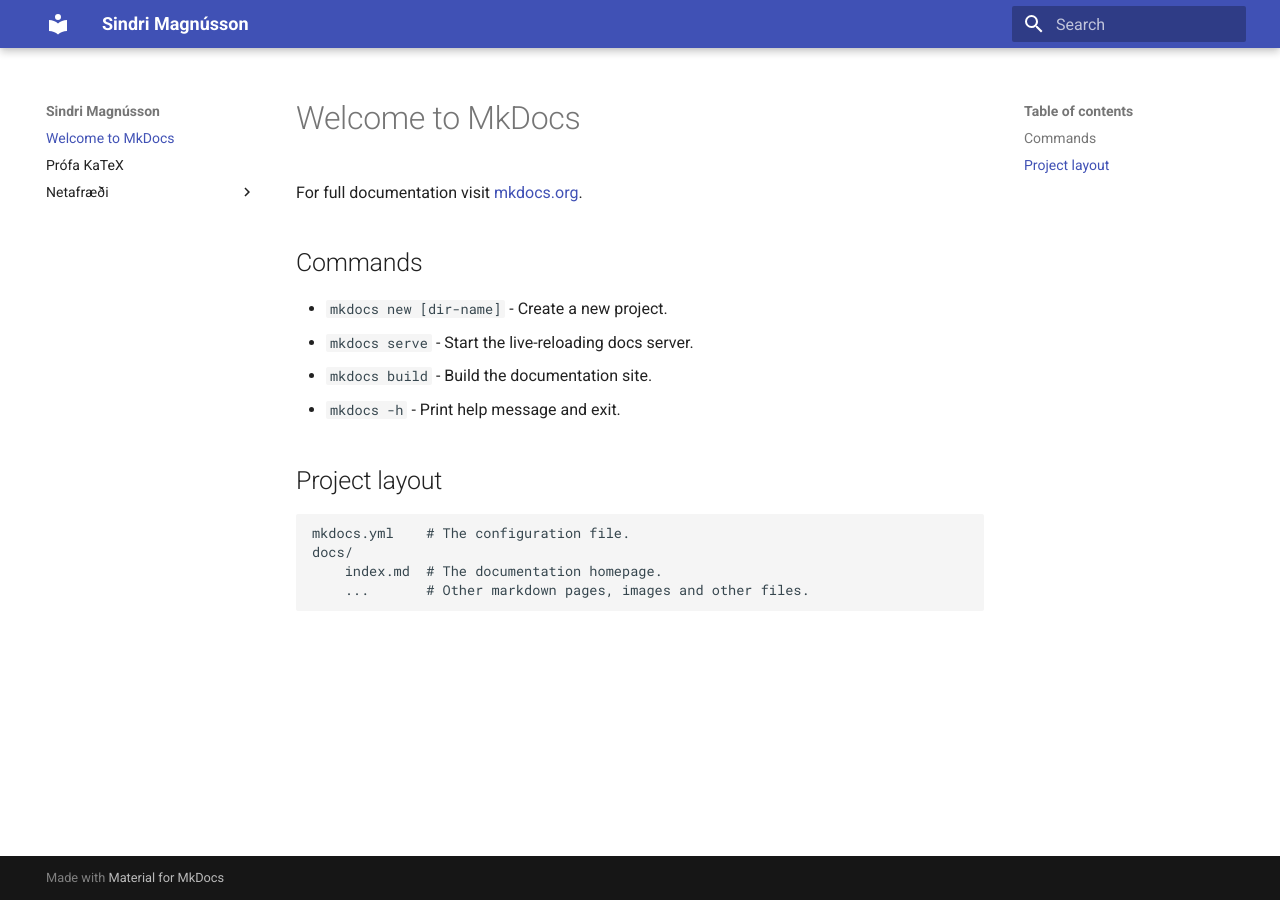
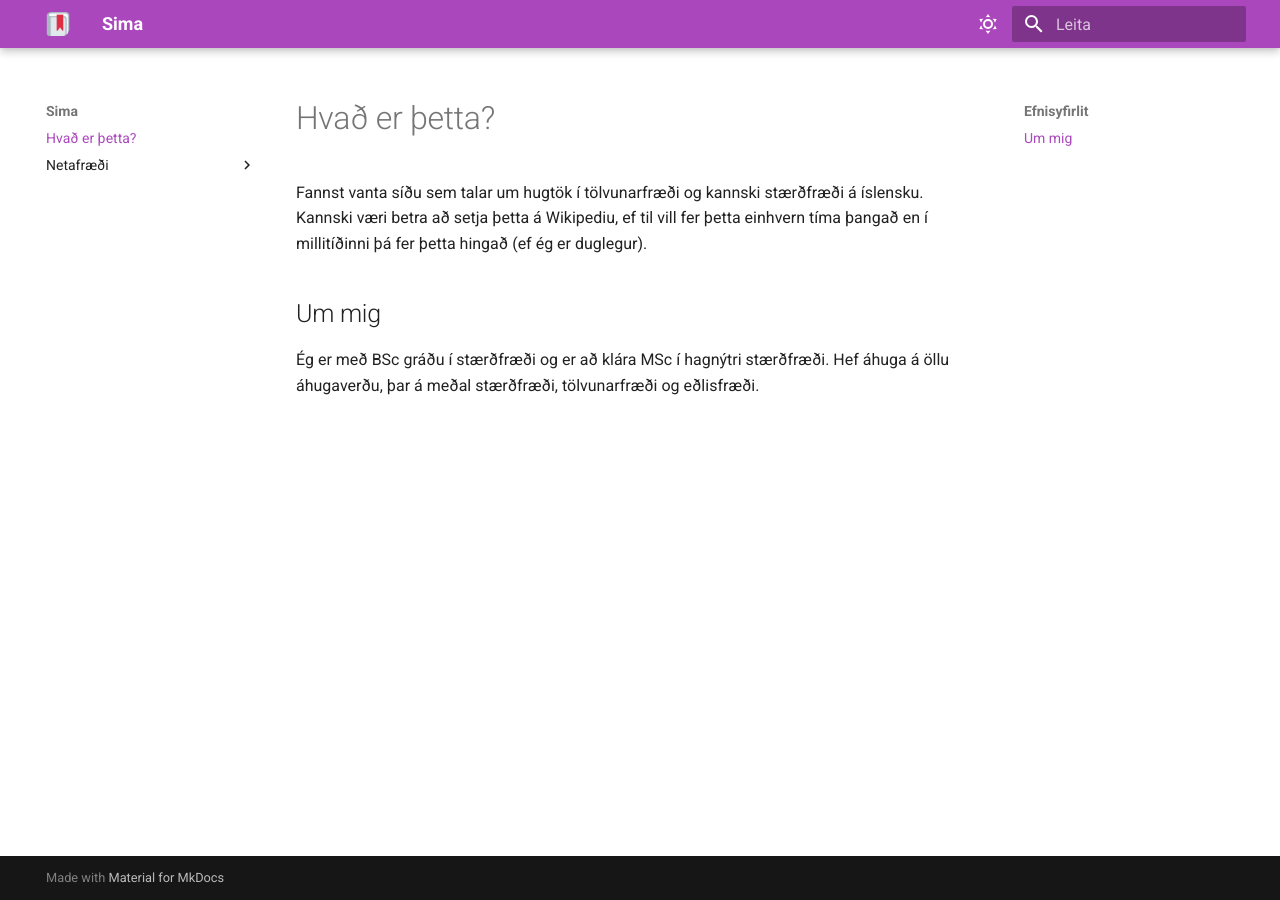
Before and after one commit to sindrimagg/sindrimagg.github.io, an MkDocs documentation site: the page built from docs/index.md, in a window 1280 px wide. Built offline with MkDocs 1.6.1 and Material for MkDocs 9.7.7, drawn with Linux system fonts in a browser that asks for light colours.

Commit message:
Changed the look

```diff
--- a/docs/index.md
+++ b/docs/index.md
@@ -1,17 +1,7 @@
-# Welcome to MkDocs
+# Hvað er þetta?
 
-For full documentation visit [mkdocs.org](https://www.mkdocs.org).
+Fannst vanta síðu sem talar um hugtök í tölvunarfræði og kannski stærðfræði á íslensku. Kannski væri betra að setja þetta á Wikipediu, ef til vill fer þetta einhvern tíma þangað en í millitíðinni þá fer þetta hingað (ef ég er duglegur).
 
-## Commands
+## Um mig
 
-* `mkdocs new [dir-name]` - Create a new project.
-* `mkdocs serve` - Start the live-reloading docs server.
-* `mkdocs build` - Build the documentation site.
-* `mkdocs -h` - Print help message and exit.
-
-## Project layout
-
-    mkdocs.yml    # The configuration file.
-    docs/
-        index.md  # The documentation homepage.
-        ...       # Other markdown pages, images and other files.
+Ég er með BSc gráðu í stærðfræði og er að klára MSc í hagnýtri stærðfræði. Hef áhuga á öllu áhugaverðu, þar á meðal stærðfræði, tölvunarfræði og eðlisfræði.
--- /dev/null
+++ b/docs/stylesheets/extra.css
@@ -0,0 +1,5 @@
+:root {
+  --md-primary-fg-color:        #AB47BC;
+  --md-primary-fg-color--light: #AB47BC;
+  --md-primary-fg-color--dark:  #AB47BC;
+}
--- a/mkdocs.yml
+++ b/mkdocs.yml
@@ -1,11 +1,49 @@
-site_name: Sindri Magnússon
+site_name: Sima
 site_url: https://sindrimagg.github.io/
 theme:
   name: material
+  features: content.code.copy
+  language: is
+  favicon: images/favicon.ico
+  logo: images/bookmark.png
+
+  palette:
+    # Palette toggle for automatic mode
+    - media: "(prefers-color-scheme)"
+      primary: custom
+      toggle:
+        icon: material/weather-sunny
+        name: Skipta í ljósa stillingu
+
+    # Palette toggle for light mode
+    - media: "(prefers-color-scheme: light)"
+      primary: custom
+      scheme: default
+      toggle:
+        #icon: material/brightness-7
+        icon: material/weather-night
+        name: Skipta í dökka stillingu
+
+    # Palette toggle for dark mode
+    - media: "(prefers-color-scheme: dark)"
+      primary: custom
+      scheme: slate
+      toggle:
+        #icon: material/brightness-4
+        icon: material/brightness-auto
+        name: Skipta í kerfisstillingu
+
 
 markdown_extensions:
   - pymdownx.arithmatex:
       generic: true
+  - pymdownx.highlight:
+      anchor_linenums: true
+      line_spans: __span
+      pygments_lang_class: true
+  - pymdownx.inlinehilite
+  - pymdownx.snippets
+  - pymdownx.superfences
 
 extra_javascript:
   - javascripts/katex.js
@@ -14,3 +52,4 @@ extra_javascript:
 
 extra_css:
   - https://unpkg.com/katex@0/dist/katex.min.css
+  - stylesheets/extra.css
```
Also changed, not shown: docs/Netafræði/dfs.md (+4 -4 lines), docs/test.md (deleted, +0 -9 lines), docs/images/bookmark.png (added), docs/images/favicon.ico (added).
